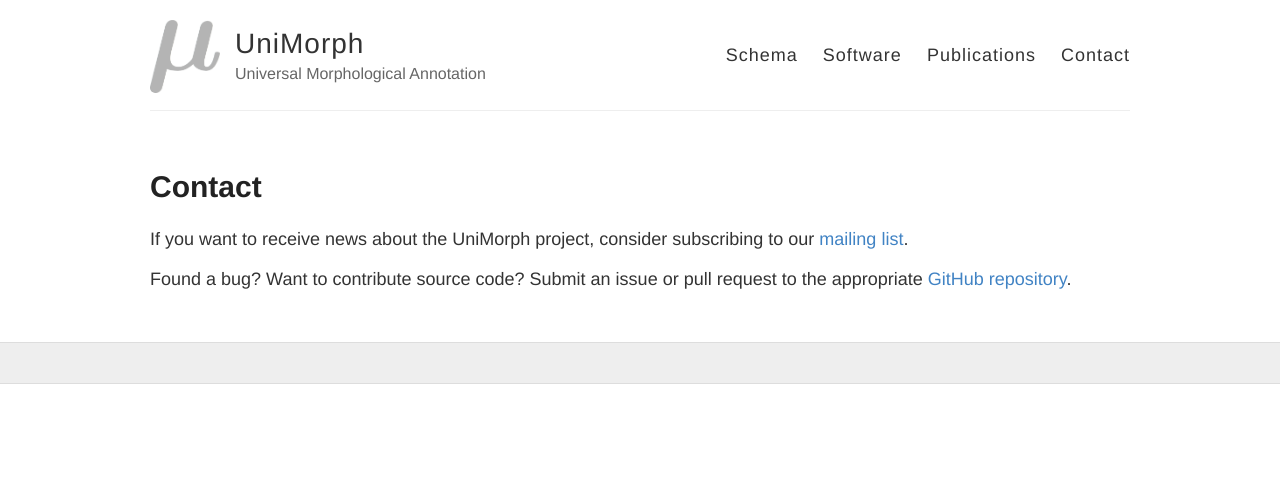
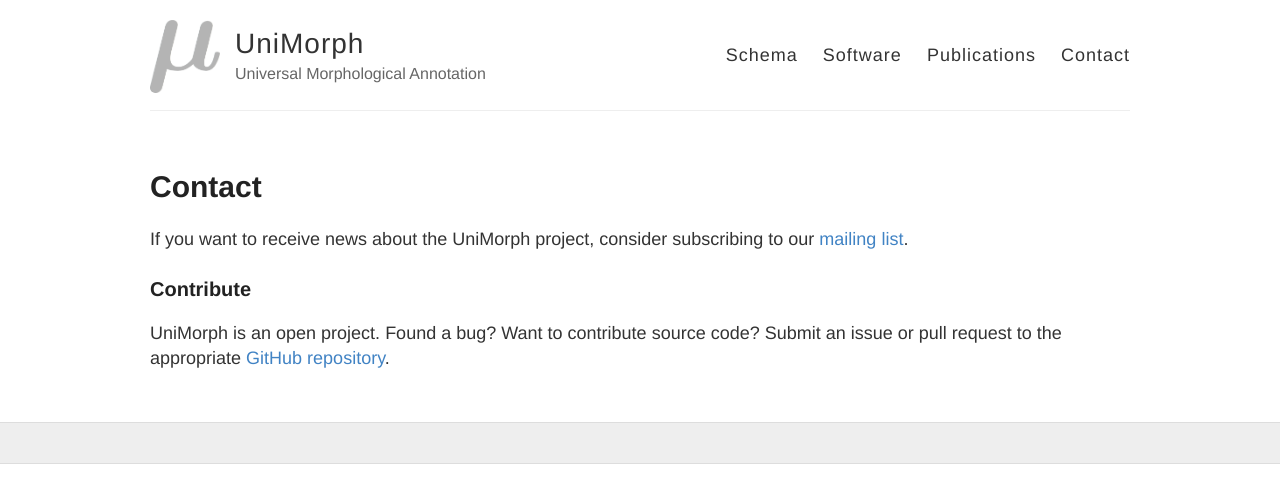
Before and after one commit to unimorph/unimorph.github.io, a Jekyll site: the page built from contact.md, in a window 1280 px wide. Shown: the top 503 px of the page. Built offline with Jekyll 4.4.1, drawn with Linux system fonts in a browser that asks for light colours.

Commit message:
More cleaning

```diff
--- a/_layouts/default.html
+++ b/_layouts/default.html
@@ -1,7 +1,7 @@
 <!DOCTYPE html>
 <html>
   <head>
-    <title>{% if page.title %}{{ page.title }} – {% endif %}{{ site.name }} – {{ site.description }}</title>
+    <title>{% if page.title %}{{ page.title }} | {% endif %}{{ site.name }} | {{ site.description }}</title>
 
     {% include meta.html %}
 
--- a/contact.md
+++ b/contact.md
@@ -6,4 +6,6 @@ title: Contact
 
 If you want to receive news about the UniMorph project, consider subscribing to our [mailing list](https://groups.google.com/d/forum/unimorph).
 
-Found a bug? Want to contribute source code? Submit an issue or pull request to the appropriate [GitHub repository](https://github.com/unimorph).
+### Contribute
+
+UniMorph is an open project. Found a bug? Want to contribute source code? Submit an issue or pull request to the appropriate [GitHub repository](https://github.com/unimorph).
```
Also changed, not shown: publications.md (+3 -2 lines).
